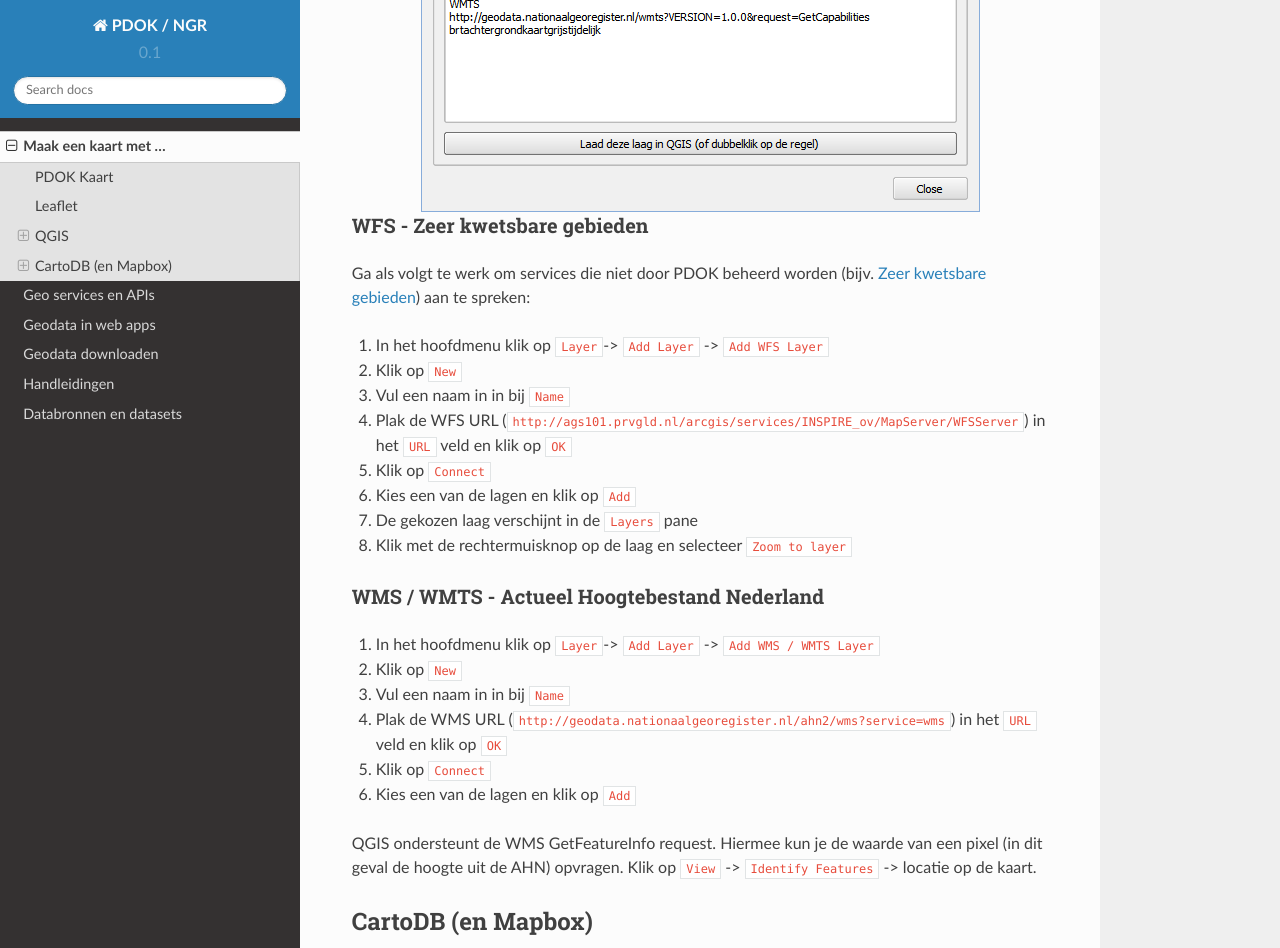
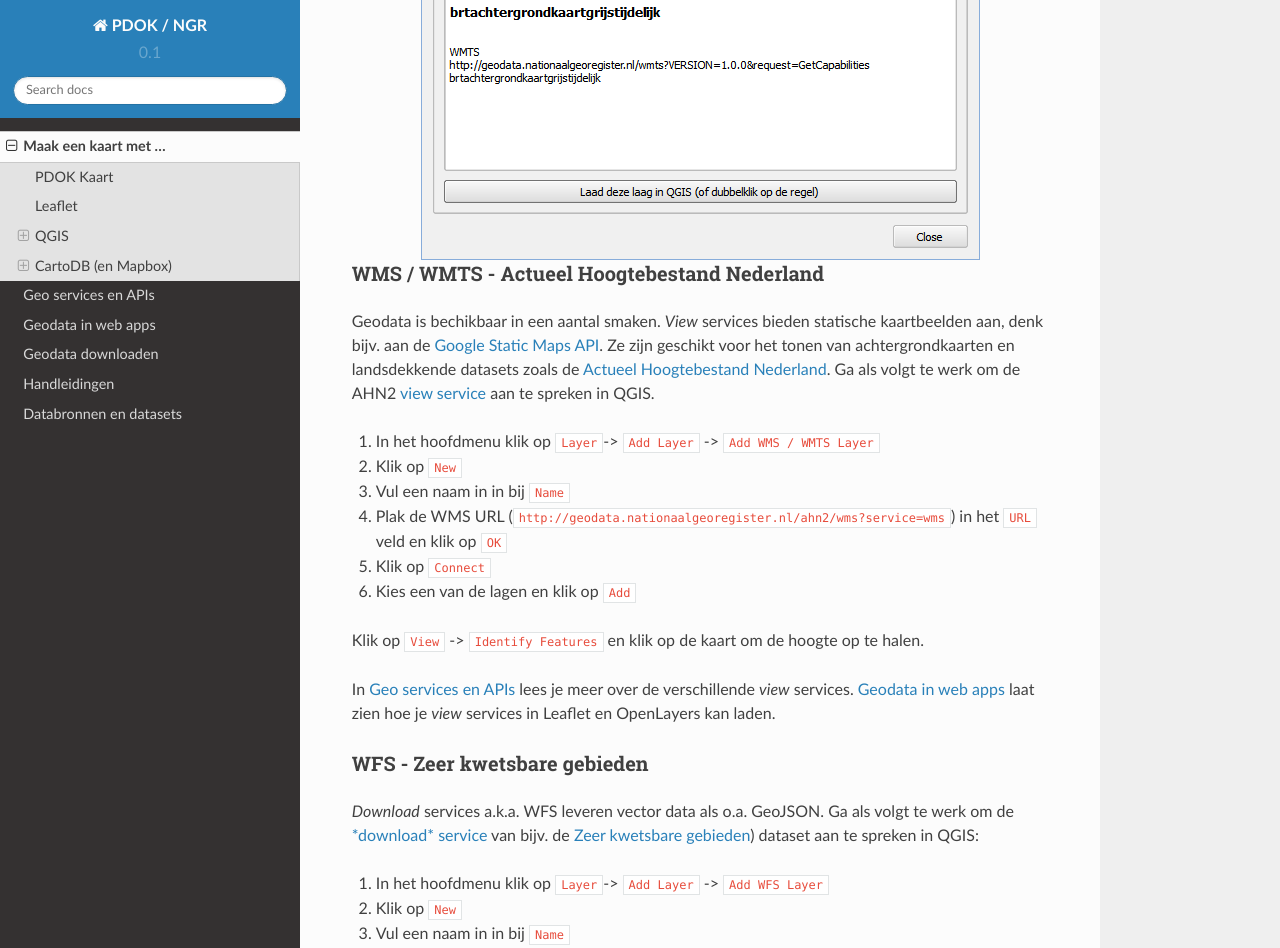
Before and after one commit to LivericA/PDOK, a Sphinx documentation site: the page built from docs/quickstart.rst, in a window 1280 px wide and 1400 px high, scrolled down 3137 px. Shown: the top 948 px of the window. Built offline with Sphinx 7.4.7 and the Read the Docs theme 2.0.0, drawn with Linux system fonts in a browser that asks for light colours; comment, search, counter and statistics services are not loaded; some of the changed text lies outside the part shown.

Commit message:
add links, fix typos, rearrange paragraphs

```diff
--- a/docs/downloaden.rst
+++ b/docs/downloaden.rst
@@ -32,6 +32,8 @@ Ga als volgt te werk om een deel van de BAG in QGIS te laden en lokaal in een an
     :align: center
 
 Het nieuwe bestand kun je in CartoDB of Mapbox Studio gebruiken. KML bestanden kun je rechtstreeks in Google Earth visualiseren.
+
+.. _qgis-pdok-inspire-plugins:
 
 PDOK & INSPIRE plugins
 ======================
--- a/docs/quickstart.rst
+++ b/docs/quickstart.rst
@@ -1,3 +1,8 @@
+.. _PDOK: https://www.pdok.nl
+.. _NGR: http://www.nationaalgeoregister.nl
+.. _data.overheid.nl: https://data.overheid.nl/
+
+
 ######################
 Maak een kaart met ...
 ######################
@@ -27,9 +32,9 @@ Zie de PDOK Kaart `handleiding <http://pdokkaart.readthedocs.org/>`_ voor meer i
 Leaflet
 *******
 
-De geo services en APIs van PDOK, NGR, data.overheid.nl, e.a. komen in twee smaken. De *view* services (WMS, WMTS en TMS) leveren statische kaarbeelden (PNG, JPG) en zijn geschikt voor het visualiseren van achtergrondkaarten. De *download* service - voluit: :ref:`OGC-WFS` - levert geografische vector data (GeoJSON, GML) en de bijbehorende administratieve gegevens.
+De geo services en APIs van PDOK, NGR, data.overheid.nl, e.a. komen in twee smaken. De *view* services (:ref:`WMS <wms>`, :ref:`WMTS <wmts>` en :ref:`TMS <TMS>`) leveren statische kaarbeelden (PNG, JPG) en zijn geschikt voor het visualiseren van achtergrondkaarten. De *download* service - voluit: :ref:`OGC-WFS` - levert geografische vector data (GeoJSON, GML) en de bijbehorende administratieve gegevens.
 
-De download service kunnen we gebruiken om bijv. 100 panden uit de Basisregistratie Adressen en Gebouwen (BAG) op een Leaflet kaart te tonen.
+De download service kunnen we gebruiken om bijv. 100 panden uit de `Basisregistratie Adressen en Gebouwen (BAG) <http://nationaalgeoregister.nl/geonetwork/srv/dut/search#|aa3b5e6e-7baa-40c0-8972-3353e927ec2f>`_ op een Leaflet kaart te tonen.
 
 De URL van de BAG WFS API is::
 
@@ -44,7 +49,7 @@ Deze vind je o.a. in het Nationaal GeoRegister door te zoeken naar ``BAG`` en te
     srsName = EPSG:4326
     outputFormat = json
 
-Het GeoJSON resultaat is `eenvoudig te visualiseren <https://cdn.rawgit.com/ndkv/a9f903c1579ff7609638/raw/01e13989c298330715b8b59194bd1f6512ab475b/index.html>`_ in bijv. Leaflet via de ``L.geoJson()`` functie.
+Het `GeoJSON resultaat <http://geodata.nationaalgeoregister.nl/bag/wfs?service=WFS&request=GetFeature&typeName=bag:pand&count=10&outputFormat=json>`_ kun je bijv. in Leaflet `visualiseren <https://cdn.rawgit.com/ndkv/a9f903c1579ff7609638/raw/01e13989c298330715b8b59194bd1f6512ab475b/index.html>`_ m.b.v. van de ``L.geoJson()`` functie.
 
 .. <iframe width="100%" height="250" frameborder="0" marginheight="0" marginwidth="0" src="https://cdn.rawgit.com/ndkv/a9f903c1579ff7609638/raw/01e13989c298330715b8b59194bd1f6512ab475b/index.html"></iframe>
 
@@ -52,30 +57,47 @@ Het GeoJSON resultaat is `eenvoudig te visualiseren <https://cdn.rawgit.com/ndkv
 
     <script src="https://gist.github.com/ndkv/a9f903c1579ff7609638.js"></script>
 
-Naast het ophalen van features is ondersteunt het WFS het toepassen van filters en het uitvoeren van eenvoudige ruimtelijke analyses, zie de :ref:`WFS documentatie <OGC-WFS>` voor meer informatie.
+Naast het ophalen van features ondersteunt de WFS API het toepassen van (ruimtelijke) filters en het uitvoeren van eenvoudige ruimtelijke analyses, zie de :ref:`WFS documentatie <OGC-WFS>` voor meer informatie.
 
 ****
 QGIS
 ****
 
-QGIS is een open source geografisch informatiesysteem (GIS) welk geografische gegevens kan visualiseren, bewerken en analyseren. QGIS ondersteunt de gangbare geo bestandsformaten zoals Shapefiles, KML, GML, GeoJSON, etc. en de geo services en APIs van PDOK, NGR, data.overheid.nl, e.a. Gegevens kunnen gevisualiseerd, getransformeerd en gedownload worden zodat ze te gebruiken zijn in Mapbox, CartoDB, Google Maps/Earth, e.a.
+`QGIS <http://qgis.org/en/site/>`_ is een open source geografisch informatiesysteem (GIS) welk geografische gegevens kan visualiseren, bewerken en analyseren. QGIS ondersteunt de gangbare geo bestandsformaten zoals Shapefiles, KML, GML, GeoJSON, etc. en de :ref:`geo services en APIs <services>` van `PDOK`_ , `NGR`_, `data.overheid.nl`_, e.a. Gegevens kunnen gevisualiseerd, getransformeerd en gedownload worden zodat ze te gebruiken zijn in Mapbox, CartoDB, Google Maps/Earth, e.a.
 
 .. image:: images/qgis-bag-age.png
     :align: center
 
-
-PDOK plugin - achtergrondkaart
+PDOK/INSPIRE plugins - achtergrondkaart
 ==============================
 
-De QGIS PDOK plugin geeft toegang tot de landsdekkende geo services van die door PDOK beheerd worden. Installer de plugin via het ``Plugins`` -> ``Manage and Install Plugins`` menu. Klik op het oranje ``+PDOK`` knopje links van het ``PDOK Geocoder`` veld om de beschikbare PDOK datasets te zien. Zoek op ``achtergrond`` om een lijst van de beschikbare achtergrondkaarte te zien.
+De :ref:`PDOK en INSPIRE plugins <qgis-pdok-inspire-plugins>` geven snel en makkelijk toegang tot veel Nederlandse geodata.
+
+Met de PDOK Services Plugin kun je eenvoudig door de geodata van `PDOK`_ zoeken. Installeer de plugin via het ``Plugins`` -> ``Manage and Install Plugins`` menu. Klik op het oranje ``+PDOK`` knopje links van het ``PDOK Geocoder`` veld om de beschikbare PDOK datasets te zien. Zoek op bijv. ``achtergrond`` om een lijst van de beschikbare achtergrondkaarten te zien.
 
 .. image:: images/pdok-plugin.png
     :align: center
 
+WMS / WMTS - Actueel Hoogtebestand Nederland
+============================================
+
+Geodata is bechikbaar in een aantal smaken. *View* services bieden statische kaartbeelden aan, denk bijv. aan de `Google Static Maps API <https://developers.google.com/maps/documentation/static-maps/>`_. Ze zijn geschikt voor het tonen van achtergrondkaarten en landsdekkende datasets zoals de `Actueel Hoogtebestand Nederland <http://nationaalgeoregister.nl/geonetwork/srv/dut/search#|c00b2d04-1e54-41c6-9b87-c226798361c0>`_. Ga als volgt te werk om de AHN2 :ref:`view service <wms>` aan te spreken in QGIS.
+
+1. In het hoofdmenu klik op ``Layer``-> ``Add Layer`` -> ``Add WMS / WMTS Layer``
+2. Klik op ``New``
+3. Vul een naam in in bij ``Name``
+4. Plak de WMS URL (``http://geodata.nationaalgeoregister.nl/ahn2/wms?service=wms``) in het ``URL`` veld en klik op ``OK``
+5. Klik op ``Connect``
+6. Kies een van de lagen en klik op ``Add``
+
+Klik op ``View`` -> ``Identify Features`` en klik op de kaart om de hoogte op te halen.
+
+In :ref:`services` lees je meer over de verschillende *view* services. :ref:`webapps` laat zien hoe je *view* services in Leaflet en OpenLayers kan laden.
+
 WFS - Zeer kwetsbare gebieden
 =============================
 
-Ga als volgt te werk om services die niet door PDOK beheerd worden (bijv. `Zeer kwetsbare gebieden <https://data.overheid.nl/data/dataset/zeer-kwetsbare-gebieden>`_) aan te spreken:
+*Download* services a.k.a. WFS leveren vector data als o.a. GeoJSON. Ga als volgt te werk om de :ref:`*download* service <services>` van bijv. de `Zeer kwetsbare gebieden <https://data.overheid.nl/data/dataset/zeer-kwetsbare-gebieden>`_) dataset aan te spreken in QGIS:
 
 1. In het hoofdmenu klik op ``Layer``-> ``Add Layer`` -> ``Add WFS Layer``
 2. Klik op ``New``
@@ -86,24 +108,13 @@ Ga als volgt te werk om services die niet door PDOK beheerd worden (bijv. `Zeer
 7. De gekozen laag verschijnt in de ``Layers`` pane
 8. Klik met de rechtermuisknop op de laag en selecteer ``Zoom to layer``
 
-WMS / WMTS - Actueel Hoogtebestand Nederland
-============================================
-
-1. In het hoofdmenu klik op ``Layer``-> ``Add Layer`` -> ``Add WMS / WMTS Layer``
-2. Klik op ``New``
-3. Vul een naam in in bij ``Name``
-4. Plak de WMS URL (``http://geodata.nationaalgeoregister.nl/ahn2/wms?service=wms``) in het ``URL`` veld en klik op ``OK``
-5. Klik op ``Connect``
-6. Kies een van de lagen en klik op ``Add``
-
-QGIS ondersteunt de WMS GetFeatureInfo request. Hiermee kun je de waarde van een pixel (in dit geval de hoogte uit de AHN) opvragen. Klik op ``View`` -> ``Identify Features`` -> locatie op de kaart.
-
+In :ref:`wfs` lees je meer over de verschillende *view* services. :ref:`webapps` laat zien hoe je *download* services in Leaflet en OpenLayers kan laden.
 
 *******************
 CartoDB (en Mapbox)
 *******************
 
-De Nederlandse geo services en APIs leveren, volgens de geldende standaarden, gegevens als Geography Markup Language (GML) in het Nederlandse Rijksdriehoekscoordinatenstelsel (RD). Om ze geschikt te maken voor Mapbox, CartoDB, Google Maps e.a. moeten ze getransformeerd worden naar Shapefiles/GeoJSON en het WGS84 coordinatenstelsel.
+De Nederlandse geo services en APIs leveren, volgens de geldende standaarden, gegevens als Geography Markup Language (GML) in het Nederlandse Rijksdriehoekscoordinatenstelsel (RD). Om ze geschikt te maken voor Mapbox, CartoDB, Google Maps e.a. :ref:`dienen ze getransformeerd te worden <coord-trans>` naar Shapefiles/GeoJSON en het WGS84 coordinatenstelsel.
 
 .. raw:: html
 
```
